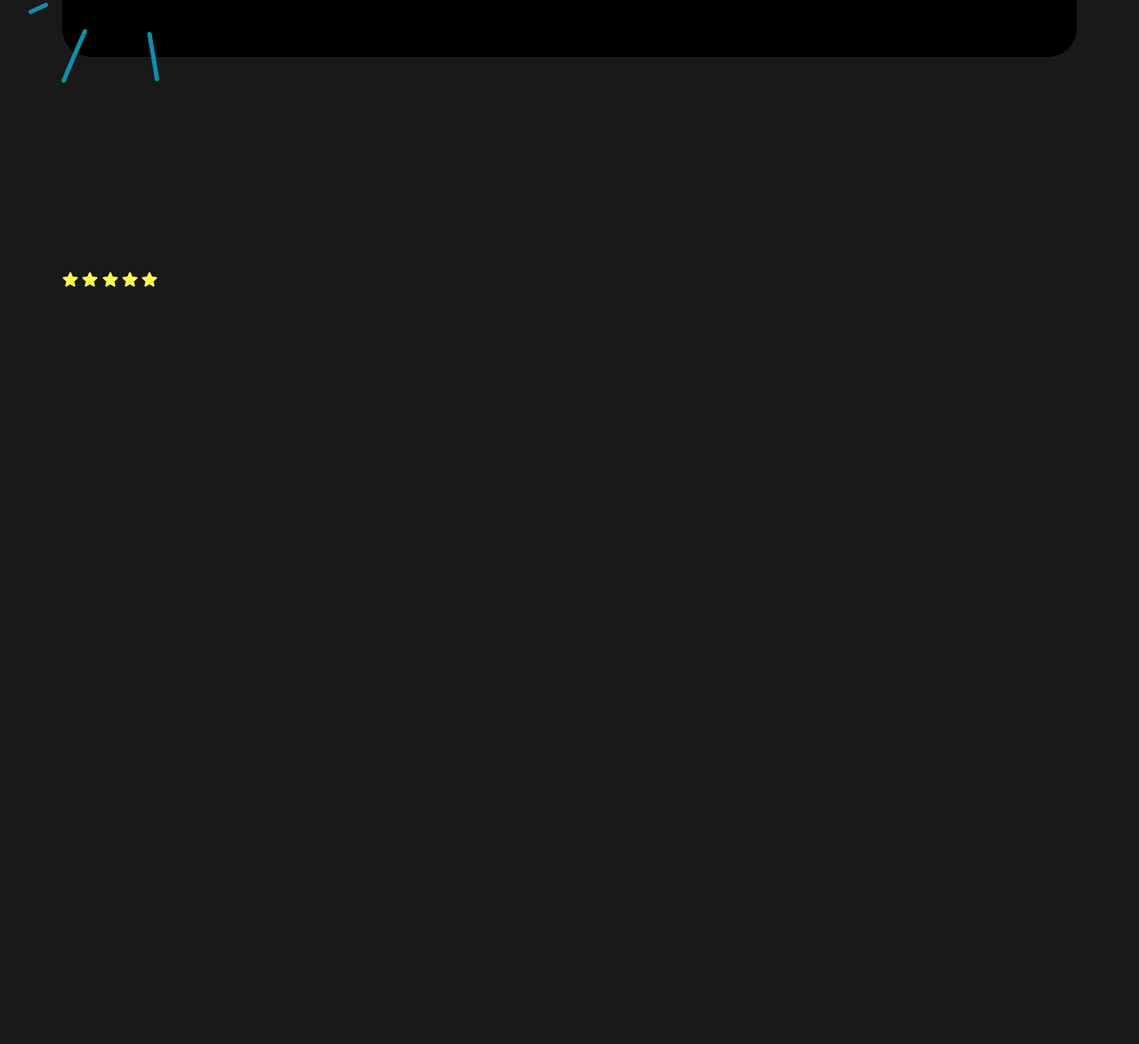
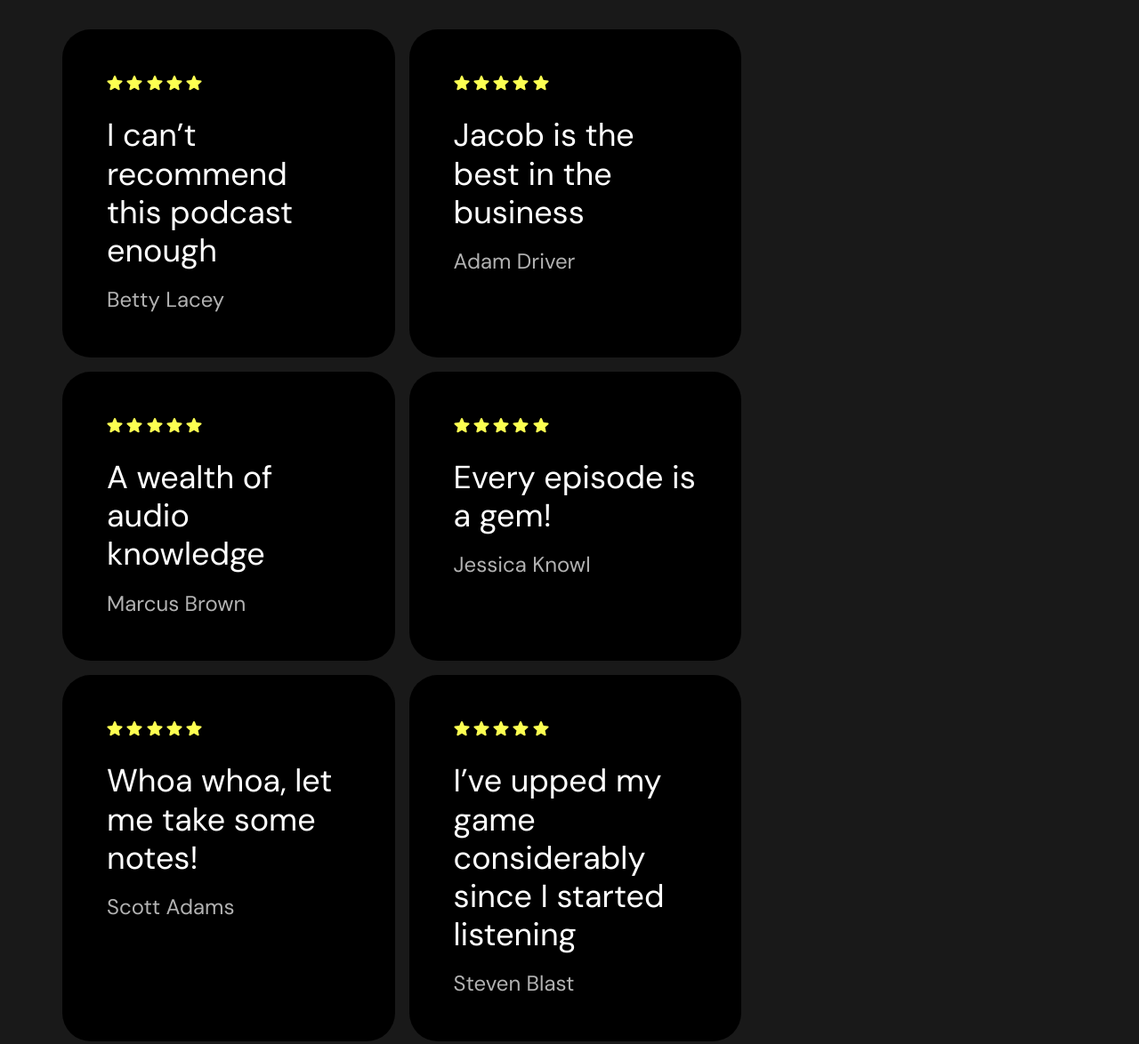
Before and after one commit to anastassiya1609/Castaway, a plain HTML site: page index.html in a window 1280 px wide. Shown: the part 5656-6830 px from the top of the page at 89% size. Before the commit the page ends 6107 px from the top, so only its background shows below. Drawn offline with Linux system fonts and the light colour scheme.

Commit message:
section feedback

```diff
--- a/assets/styles/style.css
+++ b/assets/styles/style.css
@@ -190,10 +190,13 @@ color: #FFFFFFB2;
 }
 .title-subscribe{
   font-size: 72px;
+  padding-right: 151px;
 }
 .wrapper-subscribe{
-  padding: 0 151px 85px 0;
   width: 47%;
+}
+.form-subscribe{
+  width: 46%;
 }
 
 .form-subscribe input{
@@ -205,6 +208,31 @@ color: #FFFFFFB2;
   margin-bottom: 20px;
 }
 .form-subscribe :placeholder-shown{
+  color: #FFFFFFB2;
+}
+.wrapper-feedbacks{
+  width: 100%;
+  display: flex;
+  flex-wrap: wrap;
+  row-gap: 16px;
+  column-gap: 16px;
+}
+.feedback{
+  display: flex;
+  flex-direction: column;
+  width: 24%;
+  padding: 50px;
+  row-gap: 20px;
+  border-radius: 32px;
+  background-color: #000;
+}
+.feedback-title{
+font-size: 36px;
+line-height: 43.2px;
+}
+.feedback-name{
+  font-size: 24px;
+  line-height: 28.8px;
   color: #FFFFFFB2;
 }
 @media (max-width:1140px){
@@ -220,4 +248,7 @@ color: #FFFFFFB2;
   .episode-banner{
     width: 100%;
   }
+  .feedback{
+    width: 100%;
+  }
 }
--- a/index.html
+++ b/index.html
@@ -178,9 +178,76 @@
                         <img src="assets\images\star.svg">
                         <img src="assets\images\star.svg">
                     </div>
-
+                    <p class="feedback-title">
+                        I can’t recommend this podcast enough
+                    </p>
+                    <p class="feedback-name">Betty Lacey</p>
                 </div>
-
+                <div class="feedback">
+                    <div class="feedback-img">
+                        <img src="assets\images\star.svg">
+                        <img src="assets\images\star.svg">
+                        <img src="assets\images\star.svg">
+                        <img src="assets\images\star.svg">
+                        <img src="assets\images\star.svg">
+                    </div>
+                    <p class="feedback-title">
+                        Jacob is the best in the business
+                    </p>
+                    <p class="feedback-name">Adam Driver</p>
+                </div>
+                <div class="feedback">
+                    <div class="feedback-img">
+                        <img src="assets\images\star.svg">
+                        <img src="assets\images\star.svg">
+                        <img src="assets\images\star.svg">
+                        <img src="assets\images\star.svg">
+                        <img src="assets\images\star.svg">
+                    </div>
+                    <p class="feedback-title">
+                        A wealth of audio knowledge
+                    </p>
+                    <p class="feedback-name">Marcus Brown</p>
+                </div>
+                <div class="feedback">
+                    <div class="feedback-img">
+                        <img src="assets\images\star.svg">
+                        <img src="assets\images\star.svg">
+                        <img src="assets\images\star.svg">
+                        <img src="assets\images\star.svg">
+                        <img src="assets\images\star.svg">
+                    </div>
+                    <p class="feedback-title">
+                        Every episode is a gem!
+                    </p>
+                    <p class="feedback-name">Jessica Knowl</p>
+                </div>
+                <div class="feedback">
+                    <div class="feedback-img">
+                        <img src="assets\images\star.svg">
+                        <img src="assets\images\star.svg">
+                        <img src="assets\images\star.svg">
+                        <img src="assets\images\star.svg">
+                        <img src="assets\images\star.svg">
+                    </div>
+                    <p class="feedback-title">
+                        Whoa whoa, let me take some notes!
+                    </p>
+                    <p class="feedback-name">Scott Adams</p>
+                </div>
+                <div class="feedback">
+                    <div class="feedback-img">
+                        <img src="assets\images\star.svg">
+                        <img src="assets\images\star.svg">
+                        <img src="assets\images\star.svg">
+                        <img src="assets\images\star.svg">
+                        <img src="assets\images\star.svg">
+                    </div>
+                    <p class="feedback-title">
+                        I’ve upped my game considerably since I started listening
+                    </p>
+                    <p class="feedback-name">Steven Blast</p>
+                </div>
             </div>
         </div>
     </section>
```
